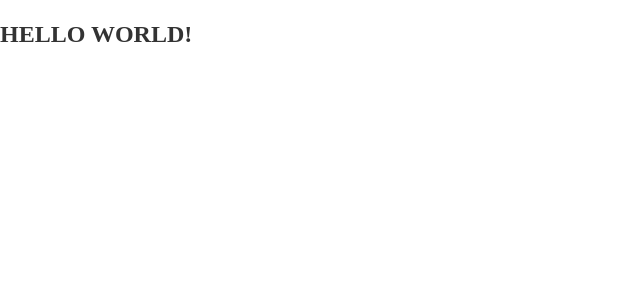
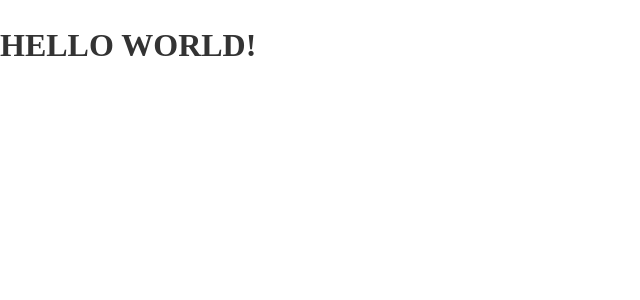
Before and after one commit to kkkaoru/nextjs-typescript-styledcomponents, a Next.js app: page / in a window 1280 px wide. Shown: the top 300 px of the page, without its empty margins (0-640 px from the left). Built offline with nearby package versions, Linux system fonts and the light colour scheme.

Commit message:
:lipstick: Use mediaqueries

```diff
--- a/pages/index.tsx
+++ b/pages/index.tsx
@@ -1,9 +1,16 @@
 import Head from 'next/head';
 import styled from 'styled-components';
+import { md, xs } from '@/utils/media-queries';
 
 const Title = styled.h1`
   color: #333;
   font-size: 2.4rem;
+  @media ${xs} {
+    color: red;
+  }
+  @media ${md} {
+    font-size: 3.2rem;
+  }
 `;
 
 export default function Home(): JSX.Element {
```
